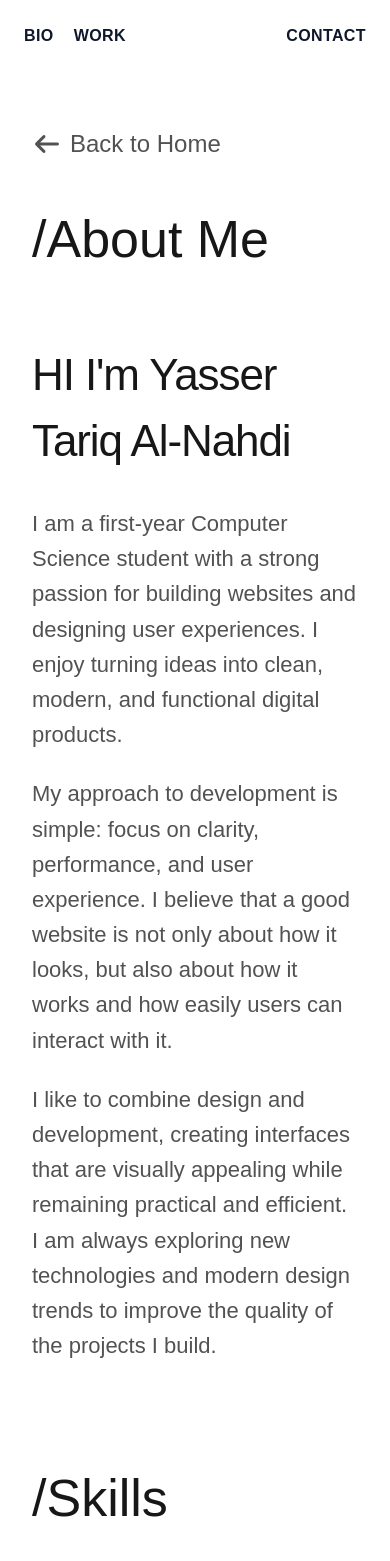
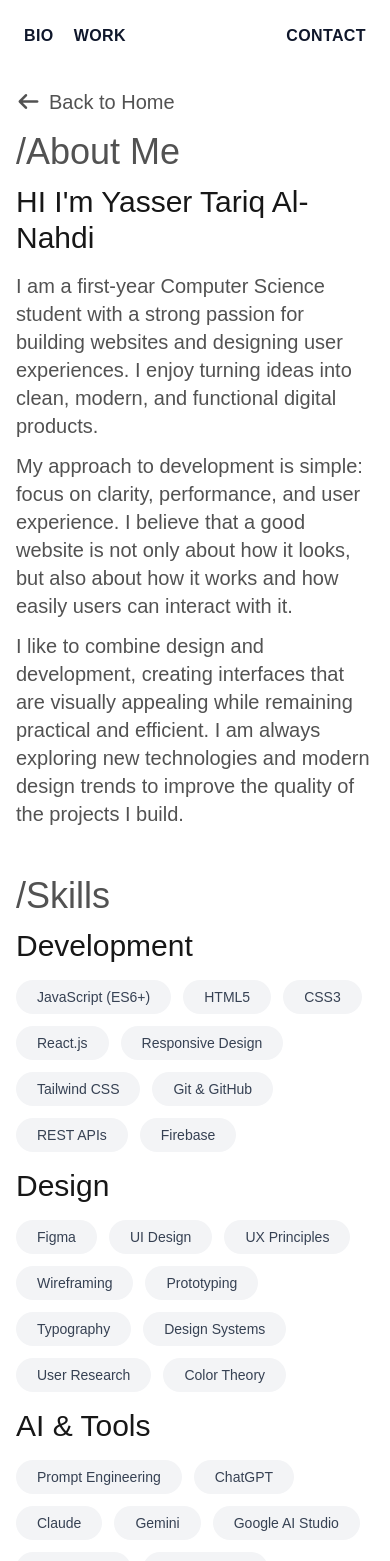
Before and after one commit to yasser8111/abdullahProtfolio, a React (Vite) app: page /about in a window 390 px wide. Shown: the top 1561 px of the page. Built offline with nearby package versions, Linux system fonts and the light colour scheme; a web font is replaced by a local one.

Commit message:
make About page responsiv

```diff
--- a/src/pages/About.jsx
+++ b/src/pages/About.jsx
@@ -8,23 +8,24 @@ const About = () => {
   return (
     <>
       <Navbar />
-      <div className="container mx-auto px-8 pt-32 pb-16 min-h-screen">
+      <div className="container min-h-[calc(100dvh-72px)] mx-auto p-4 mt-18 md:p-6 lg:p-8 flex flex-col justify-between">
         <Link
           to="/"
-          className="inline-flex items-center gap-2 text-2xl font-medium text-black-600 hover:text-black mb-10 transition-colors snap"
+          className="inline-flex items-center gap-2 text-xl lg:text-2xl font-medium text-black-600 hover:text-black mb-4 lg:mb-10 transition-colors snap"
         >
-          <i className="fa-solid fa-arrow-left "></i>
+          <i className="fa-solid fa-arrow-left"></i>
           Back to Home
         </Link>
-        <h2 className="text-[52px] font-medium text-black-900 mb-16">
+
+        <h2 className="text-4xl lg:text-5xl font-medium text-black-600 mb-3 lg:mb-6">
           {siteData.aboutPage.heading}
         </h2>
 
-        <div className="max-w-5xl mb-24 m-auto">
-          <h3 className="text-[44px] font-medium text-black-900 mb-8 tracking-tight">
+        <div className="max-w-5xl mb-12 lg:mb-24 m-auto">
+          <h3 className="text-3xl md:text-4xl lg:text-5xl font-medium text-black-900 mb-4 lg:mb-8">
             {siteData.aboutPage.greeting}
           </h3>
-          <div className="flex flex-col gap-6 text-[22px] leading-[1.6] text-black-600 font-normal ">
+          <div className="flex flex-col gap-3 lg:gap-6 text-xl lg:text-2xl text-black-600 font-normal">
             {siteData.aboutPage.paragraphs.map((text, idx) => (
               <p key={idx}>{text}</p>
             ))}
@@ -32,14 +33,14 @@ const About = () => {
         </div>
 
         <div>
-          <h2 className="text-[52px] font-medium text-black-900 mb-16 snap">
+          <h2 className="text-4xl lg:text-5xl font-medium text-black-600 mb-3 lg:mb-6 snap">
             {siteData.aboutPage.skillsHeading}
           </h2>
 
-          <div className="flex flex-col gap-16 md:gap-20">
-            <div className="grid grid-cols-1 md:grid-cols-2 gap-16 md:gap-30">
+          <div className="flex flex-col gap-4 sm:gap-16 md:gap-20">
+            <div className="grid grid-cols-1 md:grid-cols-2 gap-4 sm:gap-16 md:gap-20">
               <div>
-                <h3 className="text-4xl text-black-800 mb-6 font-normal">
+                <h3 className="text-3xl md:text-4xl lg:text-5xl text-black-900 mb-4 lg:mb-8">
                   {siteData.aboutPage.development.title}
                 </h3>
                 <div className="flex flex-wrap gap-3">
@@ -50,7 +51,7 @@ const About = () => {
               </div>
 
               <div>
-                <h3 className="text-4xl text-black-800 mb-6 font-normal">
+                <h3 className="text-3xl md:text-4xl lg:text-5xl text-black-900 mb-4 lg:mb-8">
                   {siteData.aboutPage.design.title}
                 </h3>
                 <div className="flex flex-wrap gap-3">
@@ -62,7 +63,7 @@ const About = () => {
             </div>
 
             <div>
-              <h3 className="text-4xl text-black-800 mb-6 font-normal">
+              <h3 className="text-3xl md:text-4xl lg:text-5xl text-black-900 mb-4 lg:mb-8">
                 {siteData.aboutPage.ai.title}
               </h3>
               <div className="flex flex-wrap gap-3">
@@ -74,8 +75,8 @@ const About = () => {
           </div>
         </div>
 
-        <div className="mt-24">
-          <h2 className="text-[52px] font-medium text-black-900 mb-16 snap">
+        <div className="mt-12 lg:mt-24">
+          <h2 className="text-4xl lg:text-5xl font-medium text-black-600 mb-3 lg:mb-6 snap">
             {siteData.aboutPage.certificates.title}
           </h2>
 
@@ -83,27 +84,9 @@ const About = () => {
             {siteData.aboutPage.certificates.list.map((cert, index) => (
               <div
                 key={index}
-                className="group p-8 rounded-2xl bg-black-100 hover:bg-black-200 transition-all"
+                className="group p-8 rounded-2xl bg-black-100 hover:bg-black-200 transition-all h-[35vh]"
               >
-                <div className="flex justify-between items-start mb-6">
-                  <span className="text-black-500 font-medium text-xl">
-                    {cert.year}
-                  </span>
-                  <a
-                    href={cert.link}
-                    target="_blank"
-                    rel="noopener noreferrer"
-                    className="w-10 h-10 rounded-full bg-white flex items-center justify-center opacity-0 group-hover:opacity-100 transition-opacity"
-                  >
-                    <i className="fa-solid fa-arrow-up-right-from-square text-black-400"></i>
-                  </a>
-                </div>
-                <h4 className="text-2xl font-medium text-black-900 mb-2">
-                  {cert.name}
-                </h4>
-                <p className="text-xl text-black-600 font-normal">
-                  {cert.issuer}
-                </p>
+
               </div>
             ))}
           </div>
```
